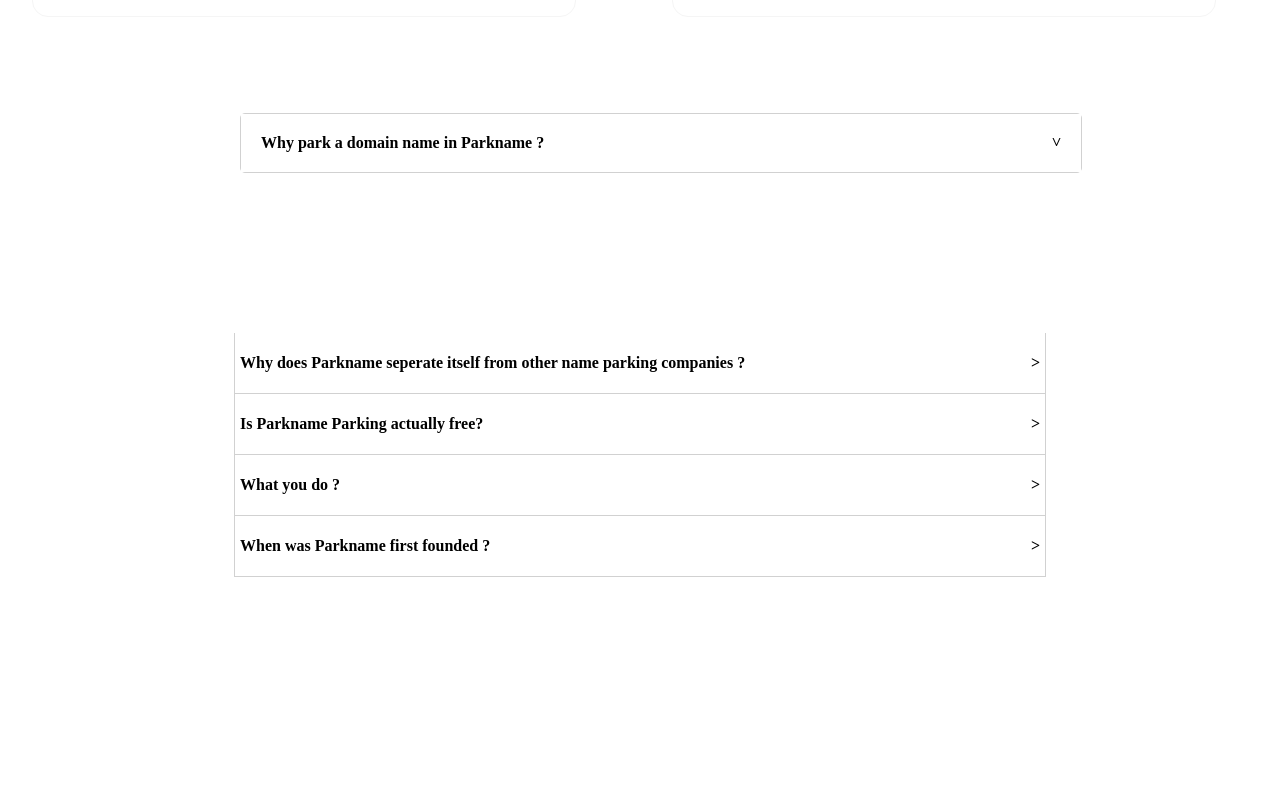
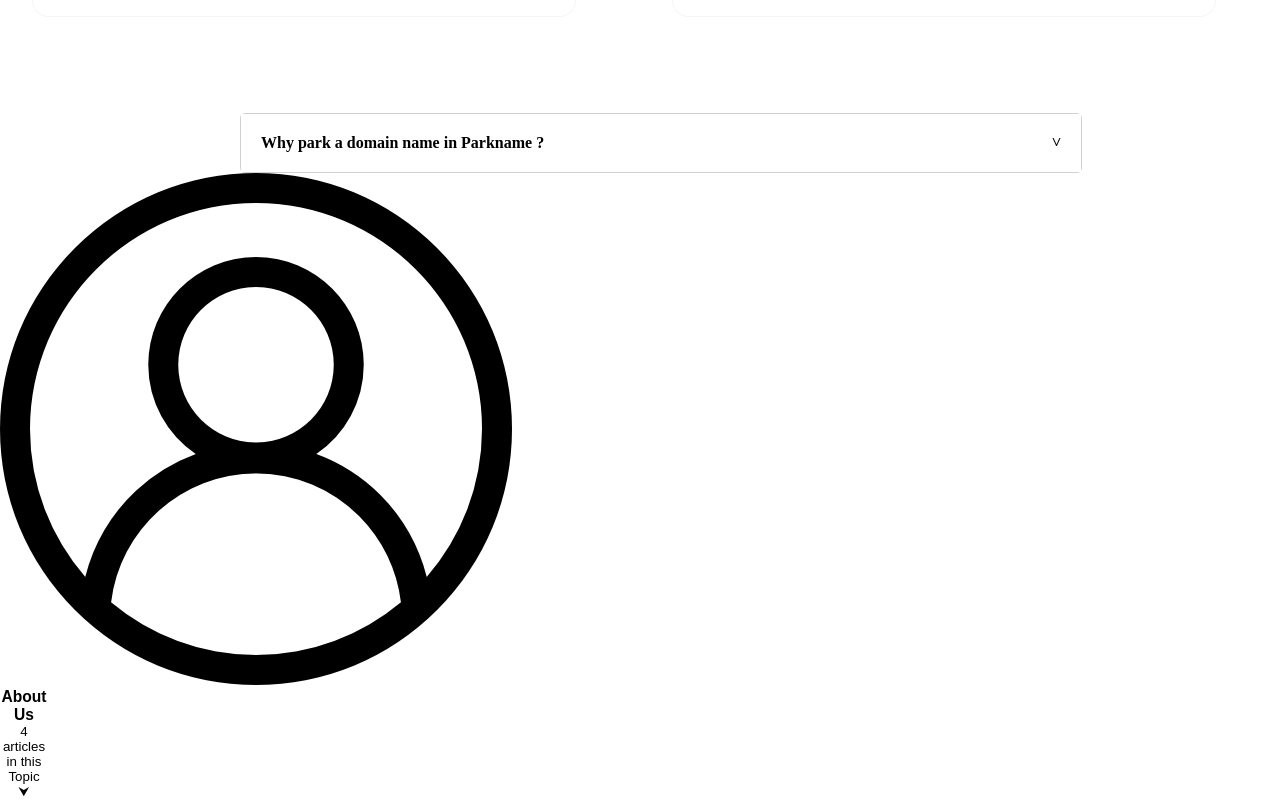
Before and after one commit to endrithashani/secondtask, a React (Create React App) app: page / in a window 1280 px wide. Shown: the part 1585-2385 px from the top of the page. Before the commit the page ends 2162 px from the top, so only its background shows below. Built offline with nearby package versions, Linux system fonts and the light colour scheme.

Commit message:
Add files via upload

```diff
--- a/src/App.js
+++ b/src/App.js
@@ -1,13 +1,25 @@
 import Tabs from './components/Tabs';
 import Toggle from './components/Toggle';
 import NestedToggle from './components/NestedToggle';
-
+import {useState} from 'react';
+const image= require('./components/images/user.png');
 function App() {
+  const [openToggle,setOpenToggle] = useState(false);
   return (
     <div className="App">
     <Tabs/>
     <Toggle/>
-    <NestedToggle/>
+    <button onClick={()=>{setOpenToggle(true);}} className='btn-toggle'>
+    <img src={image} alt='about'></img>
+    <div className="inside-button">
+    <h3>About Us</h3>
+    <p>4 articles in this Topic</p>
+    </div>
+    <div className="arrow">
+    <p>⮟</p>
+    </div>
+    </button>
+    {openToggle && <NestedToggle closeToggle={setOpenToggle}/>}
     </div>
   );
 }
```
